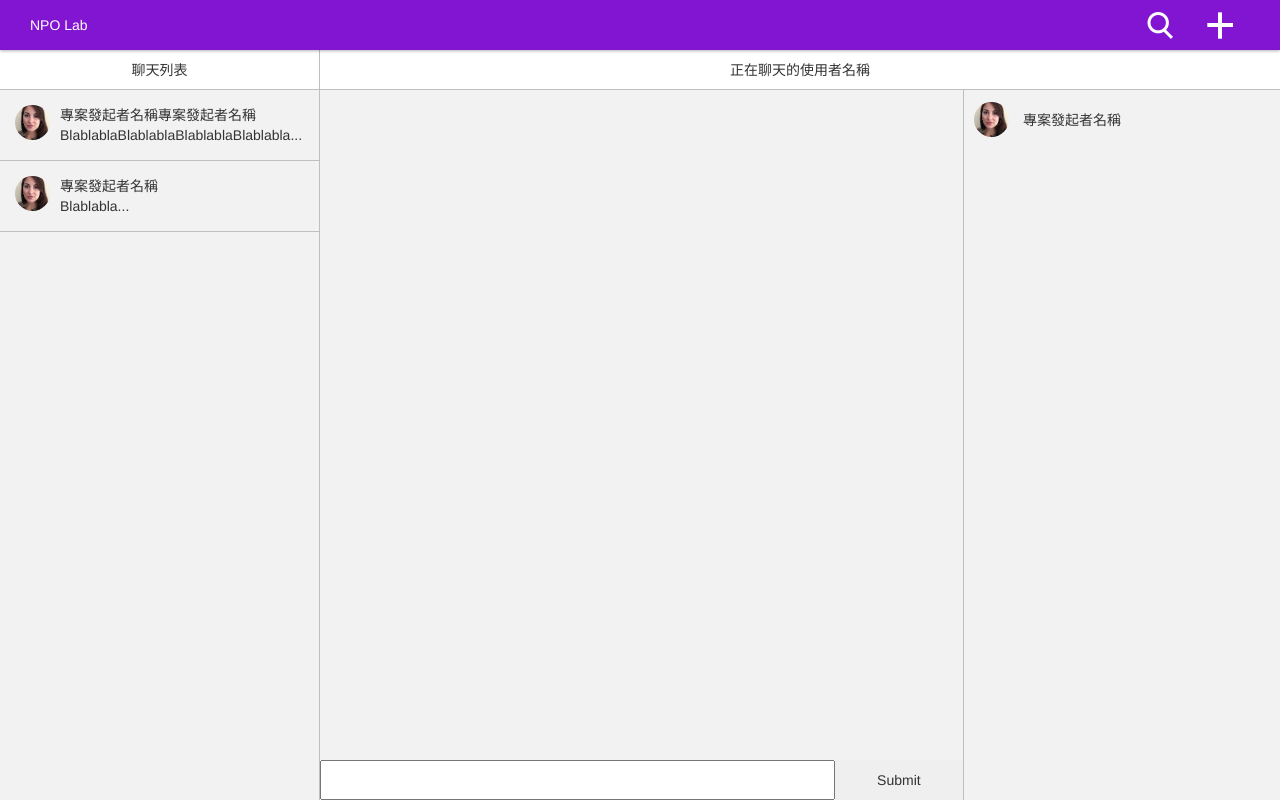
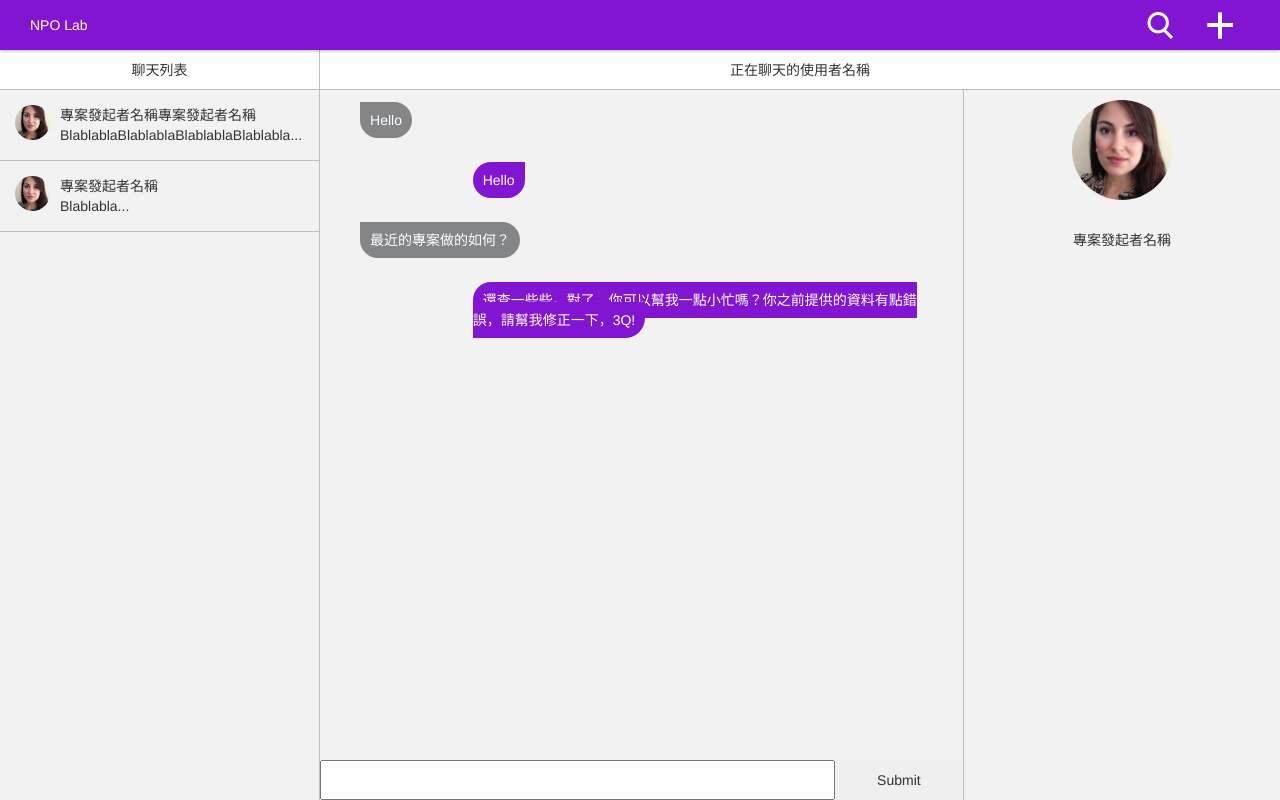
Before and after one commit to octopluzchang/npo, a PHP site: page /temp_npo/chatroom.html in a window 1280 px wide. Run offline with PHP 8.4, Linux system fonts and the light colour scheme.

Commit message:
layout problems
home layout fixed

```diff
--- a/connMysql.php
+++ b/connMysql.php
@@ -3,7 +3,7 @@
 	$db_host = "localhost";
 	$db_table = "npo";
 	$db_username = "root";
-	$db_password = "test";
+	$db_password = "";
 	//設定資料連線
 	if (!@mysql_connect($db_host, $db_username, $db_password)) die("資料連結失敗！");
 	//連接資料庫
--- a/js/landing.js
+++ b/js/landing.js
@@ -26,11 +26,12 @@
 //Parallox Scrolling Controll
 function parallax(){
   var scrolled = $(window).scrollTop();
+
     //$('#landing video').css('opacity',1-(scrolled*0.003));
     //$('#landing .content').css('opacity',1-(scrolled*0.003));
     $('#landing .content').css('margin-top',15-(scrolled*0.1)+'vh');
     $('#about .content').css('margin-left',-(scrolled*0.5)+'px');
-    $('#doSomething .content').css('margin-right',500-(scrolled*0.5)+'px');
+    //$('#doSomething .content').css('margin-right',500-(scrolled*0.5)+'px');
     $('#getSomething .content').css('margin-left',1000-(scrolled*0.5)+'px');
   /*$('#bgvid').css('top',-(scrolled*0)+'px');*/
 }
--- a/temp_npo/chatroom.html
+++ b/temp_npo/chatroom.html
@@ -75,13 +75,17 @@
 
     <div id="sigleChatInfoContainer">
         <div id="sigleChatInfo">
-            <span class="userAvator small"></span>
+            <span class="userAvator big"></span>
         <span class="userName">專案發起者名稱</span>
 
         </div>
     </div>
     <div id="singleChatroom">
         <div id="chatContainer">
+            <div class="chatBubble your"><span>Hello</span></div>
+            <div class="chatBubble mine"><span>Hello</span></div>
+            <div class="chatBubble your"><span>最近的專案做的如何？</span></div>
+            <div class="chatBubble mine"><span>還查一些些。對了，你可以幫我一點小忙嗎？你之前提供的資料有點錯誤，請幫我修正一下，3Q!</span></div>
         </div>
         <form id="textField">
             <div id="textInput">
--- a/temp_npo/css/chatroom.css
+++ b/temp_npo/css/chatroom.css
@@ -81,6 +81,38 @@
         box-sizing: border-box;
         padding: 40px;
     }
+
+        .chatBubble {
+            margin: 20px 0;
+
+        }
+            .chatBubble span {
+                padding: 10px;
+                color: #fff;
+                border-radius: 30px 0px 20px 0;
+                line-height: 20px;
+                text-align: left;
+            }
+            .your span {
+                background-color: #838586;
+                border-radius: 0px 20px 20px 20px;
+
+            }
+
+            .mine span {
+                background-color: #8215d1;
+                border-radius: 20px 0px 20px 20px;
+
+            }
+            .chatBubble.your {
+                width: 100%;
+                float: left;
+            }
+
+            .chatBubble.mine {
+                width: 80%;
+                float: right;
+            }
     #textField {
         bottom: 0;
         background-color: #838586;
@@ -125,4 +157,9 @@
         border-left: 1px solid #bfbfbf;
         height: 100%;
         padding: 10px;
+        text-align: center;
     }
+        #sigleChatInfo .userName {
+            width: 100%;
+            margin-top: 20px;
+        }
```
Also changed, not shown: css/home.css (+6 -5 lines).
